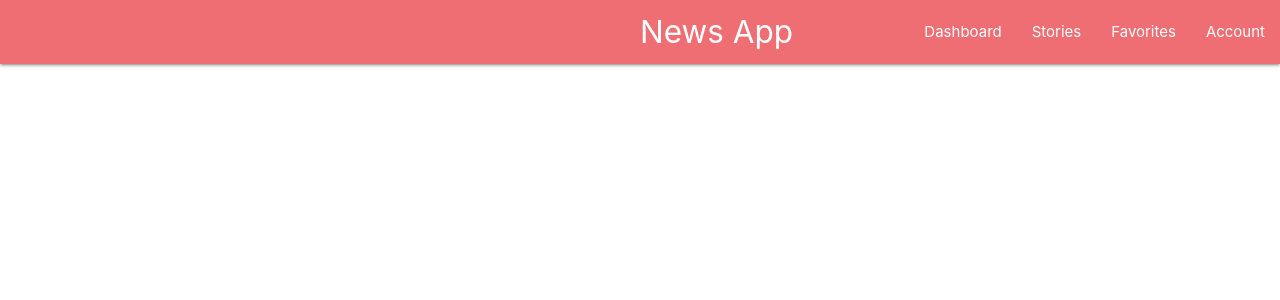
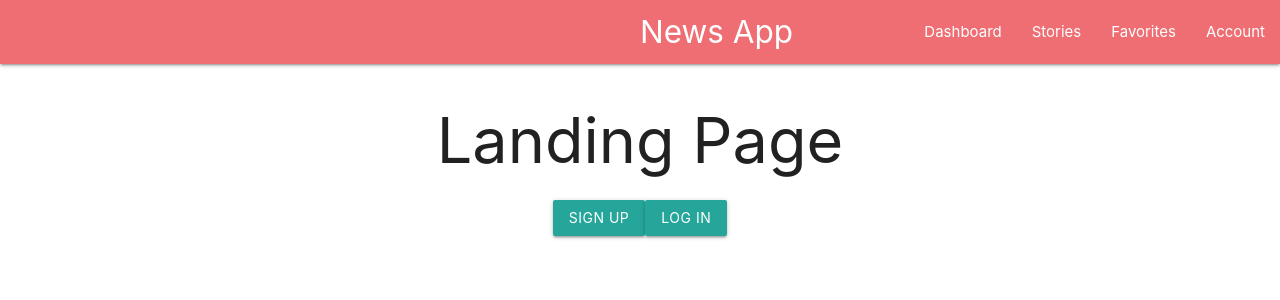
Before and after one commit to Ricky199X/news_app_project, a React (Create React App) app: page / in a window 1280 px wide. Shown: the top 300 px of the page. Built offline with nearby package versions, Linux system fonts and the light colour scheme.

Commit message:
added page landing page wireframe with signup + login links

```diff
--- a/src/App.js
+++ b/src/App.js
@@ -10,10 +10,14 @@
 import "./Components/NavBar"
 import NavBar from './Components/NavBar';
 
+// Containers
+import HomePage from './Containers/HomePage';
+
 function App() {
   return (
     <div className="App">
       <NavBar />
+      <HomePage />
 
     </div>
   );
--- /dev/null
+++ b/src/Containers/HomePage.js
@@ -0,0 +1,21 @@
+import React from 'react'
+
+const HomePage = () => {
+    return (
+        <div class="container">
+            <section class="greeting">
+                <div>
+                    <h1>Landing Page</h1>
+                </div>
+            </section>
+
+            <section class="links">
+                <button class="btn signup">Sign Up</button>
+                <button class="btn login">Log In</button>
+            </section>
+        </div>
+    )
+}
+
+
+export default HomePage
```
